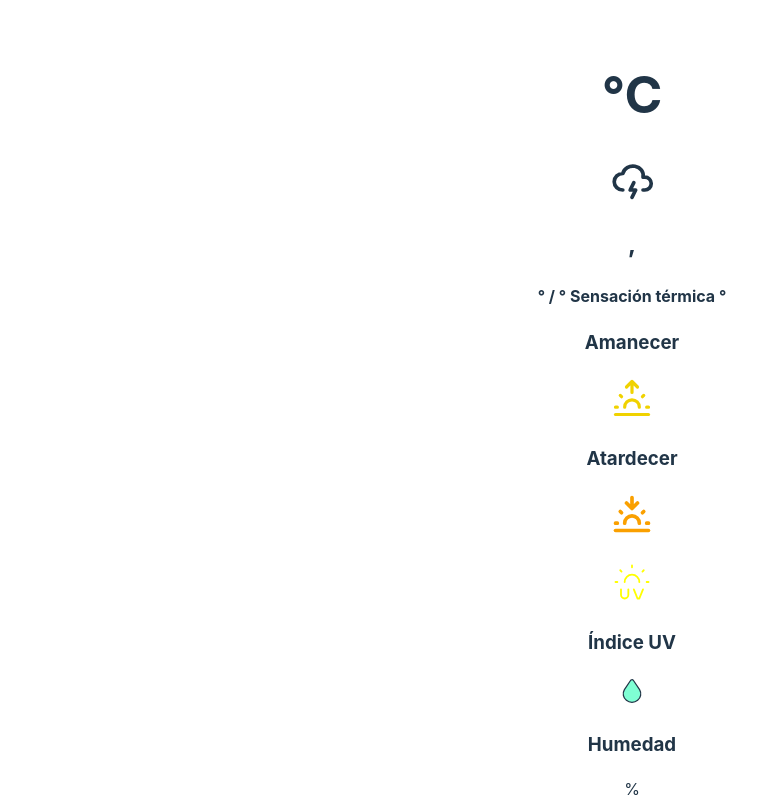
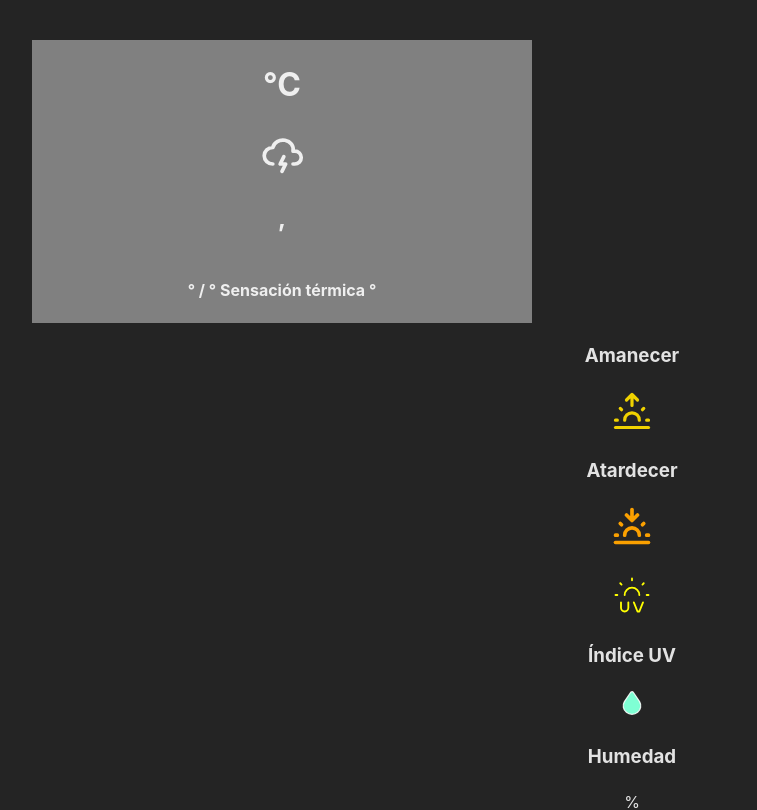
Before and after one commit to seba2803/Weather-App, a React (Vite) app in the folder Weather-app/: page /detail in a window 1280 px wide. Shown: the top 810 px of the page, without its empty margins (8-765 px from the left). Built offline with nearby package versions, Linux system fonts and the light colour scheme.

Commit message:
agregando mas estilos

```diff
--- a/Weather-app/src/components/CardWeather/CardWather.jsx
+++ b/Weather-app/src/components/CardWeather/CardWather.jsx
@@ -5,6 +5,7 @@ import { IconSunrise, IconSunset } from './icons/Icons';
 import { weatherForHour } from './auxComponents/weatherForHour';
 import { weatherForDay } from './auxComponents/weatherForDay';
 import { iconType } from './auxComponents/weatherForHour';
+import style from './CardWeather.module.css';
 
 const CardWeather = () => {
   const [infoClima] = useWeatherStore((state) => [state.infoClima]);
@@ -23,13 +24,15 @@ const CardWeather = () => {
   };
 
   return (
-    <div>
+    <div className={style.container}>
+      <div className={style.head}>
         <div>
           <h1>{infoClima[0]?.current?.temp_c} °C</h1>
           {iconType(
             infoClima[0]?.current.is_day,
             infoClima[0]?.current.condition.text
           )}
+        </div>
         <h2>
           {infoClima[0]?.location?.name}, {infoClima[0]?.location?.region}
         </h2>
@@ -39,13 +42,15 @@ const CardWeather = () => {
           térmica {infoClima[0]?.current.feelslike_c} °
         </h4>
       </div>
-      <div>
+      <div className={style.weatherForHour}>
         {weatherForHour(
           infoClima[0]?.location?.localtime.split(' '),
           infoClima[0]?.forecast?.forecastday
         )}
       </div>
-      <div>{weatherForDay(infoClima[0]?.forecast?.forecastday)}</div>
+      <div className={style.weatherForDay}>
+        {weatherForDay(infoClima[0]?.forecast?.forecastday)}
+      </div>
       <div>
         <h3>Amanecer</h3>
         <IconSunrise />
--- /dev/null
+++ b/Weather-app/src/components/CardWeather/CardWeather.module.css
@@ -0,0 +1,8 @@
+/* container */
+
+.head {
+  display: flex;
+  flex-direction: column;
+  background-color: gray;
+  width: 500px;
+}
--- a/Weather-app/src/index.css
+++ b/Weather-app/src/index.css
@@ -23,7 +23,7 @@ a:hover {
   color: #535bf2;
 }
 
-body {
+/* body {
   margin: 0;
   display: flex;
   place-items: center;
@@ -66,4 +66,4 @@ button:focus-visible {
   button {
     background-color: #f9f9f9;
   }
-}
+} */
```
Lines whose indentation alone changed are shown as unchanged.
